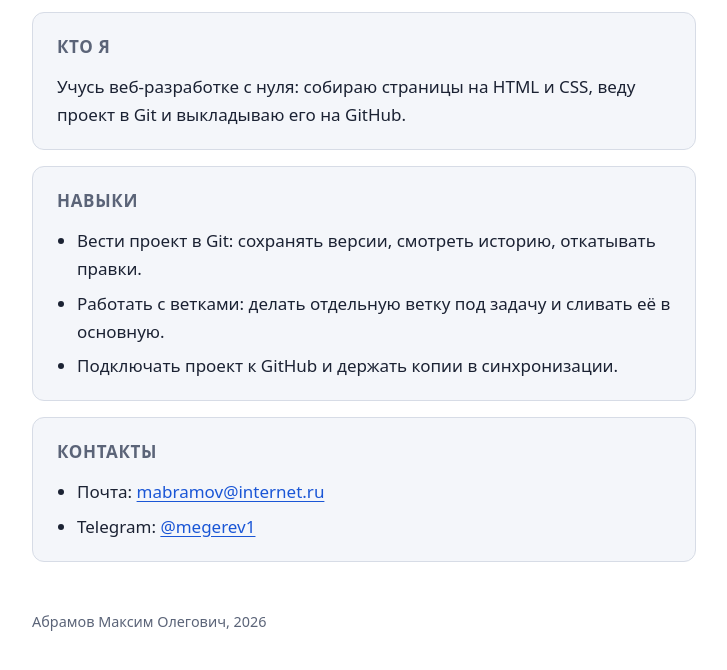
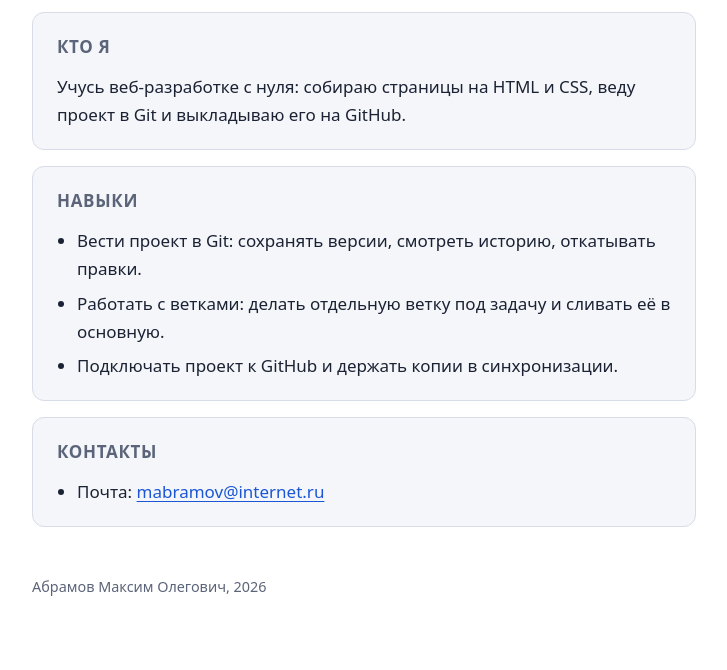
Before and after one commit to megerev/my-site, a plain HTML site: page index.html in a window 1280 px wide. Shown: the part 106-776 px from the top of the page, without its empty margins (276-1003 px from the left). Drawn offline with Linux system fonts and the light colour scheme.

Commit message:
A2: контакты — только почта, Telegram убран

```diff
--- a/index.html
+++ b/index.html
@@ -31,7 +31,6 @@
       <h2>Контакты</h2>
       <ul>
         <li>Почта: <a href="mailto:mabramov@internet.ru">mabramov@internet.ru</a></li>
-        <li>Telegram: <a href="https://t.me/megerev1">@megerev1</a></li>
       </ul>
     </section>
   </main>
```
